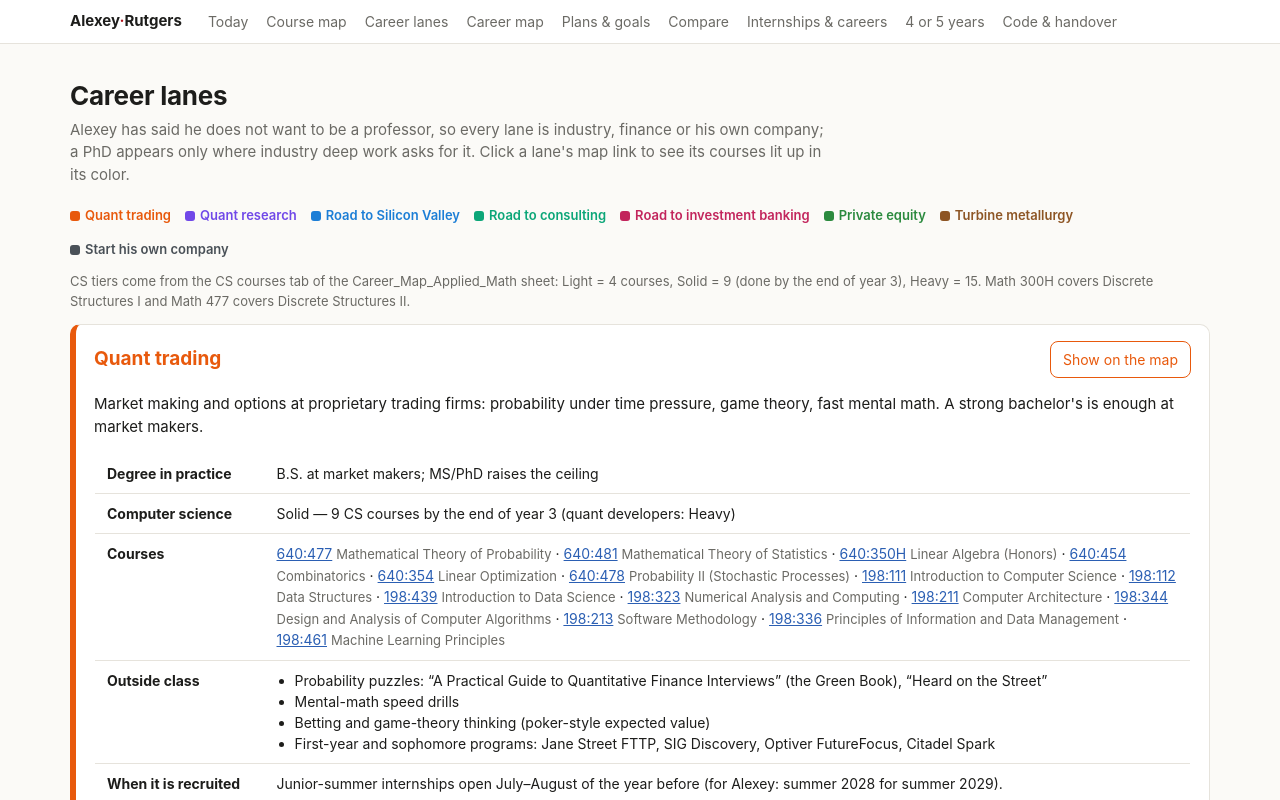
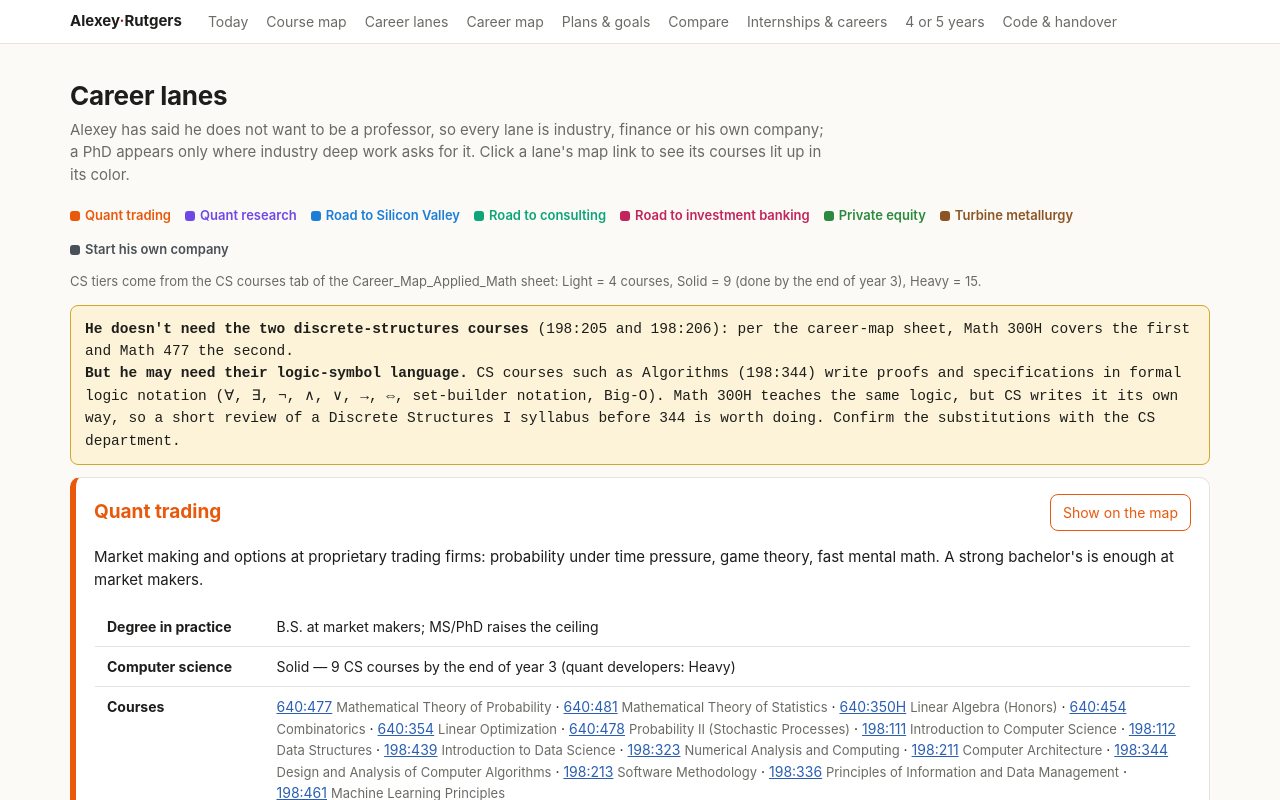
Before and after one commit to matiasbullrich/alexey-planner, a Next.js app: page /lanes in a window 1280 px wide. Shown: the top 800 px of the page. Built offline with nearby package versions, Linux system fonts and the light colour scheme.

Commit message:
Highlight the discrete-structures substitution and the logic-notation caveat

```diff
--- a/app/career-map/page.tsx
+++ b/app/career-map/page.tsx
@@ -1,3 +1,4 @@
+import DiscreteNote from "@/components/DiscreteNote";
 import { allRoles, csCourses, csNotes, shortlist, physicsEngineering, key, CAREER_MAP_URL } from "@/data/careerMap";
 
 const TABS = [
@@ -37,6 +38,7 @@ export default function CareerMapPage() {
       </table>
 
       <h2 id="cs-courses">CS courses</h2>
+      <DiscreteNote />
       <table>
         <thead><tr><th>Tier</th><th>Course</th><th>Title</th><th>Why</th><th>Suggested year</th><th>Notes</th></tr></thead>
         <tbody>{csCourses.map((r) => <tr key={r[1]}><td>{tier(r[0])}</td><td>{r[1]}</td><td><strong>{r[2]}</strong></td><td>{r[3]}</td><td>{r[4]}</td><td className="small muted">{r[5] ?? ""}</td></tr>)}</tbody>
--- a/app/globals.css
+++ b/app/globals.css
@@ -60,3 +60,4 @@ button.primary, .btn.primary { background: var(--ink); color: var(--panel); bord
 .toolbar { display: flex; gap: 8px; flex-wrap: wrap; align-items: center; margin-bottom: 8px; }
 select { font: inherit; font-size: 14px; padding: 6px 8px; border-radius: 8px; border: 1px solid var(--rule); background: var(--panel); color: var(--ink); }
 footer { max-width: 1180px; margin: 0 auto; padding: 16px 20px 40px; color: var(--quiet); font-size: 13px; }
+.mono-note { font-family: "Courier New", Courier, monospace; font-size: 14.5px; line-height: 1.55; background: color-mix(in srgb, #f2c94c 22%, var(--panel)); border: 1px solid #d4a72c; border-radius: 8px; padding: 12px 14px; margin: 12px 0; }
--- a/app/lanes/page.tsx
+++ b/app/lanes/page.tsx
@@ -1,6 +1,7 @@
 import Link from "next/link";
 import { lanes } from "@/data/lanes";
 import { courseById } from "@/data/courses";
+import DiscreteNote from "@/components/DiscreteNote";
 
 export default function LanesPage() {
   return (
@@ -10,7 +11,8 @@ export default function LanesPage() {
       <div className="legend">
         {lanes.map((l) => <a key={l.id} href={`#${l.id}`} style={{ color: l.color, fontWeight: 600, textDecoration: "none" }}><span className="dot" style={{ background: l.color }} />{l.name}</a>)}
       </div>
-      <p className="small muted">CS tiers come from the CS courses tab of the Career_Map_Applied_Math sheet: Light = 4 courses, Solid = 9 (done by the end of year 3), Heavy = 15. Math 300H covers Discrete Structures I and Math 477 covers Discrete Structures II.</p>
+      <p className="small muted">CS tiers come from the CS courses tab of the Career_Map_Applied_Math sheet: Light = 4 courses, Solid = 9 (done by the end of year 3), Heavy = 15.</p>
+      <DiscreteNote />
       <div style={{ display: "flex", flexDirection: "column", gap: 16, marginTop: 12 }}>
         {lanes.map((l) => (
           <section key={l.id} id={l.id} className="card" style={{ borderLeft: `6px solid ${l.color}` }}>
--- /dev/null
+++ b/components/DiscreteNote.tsx
@@ -0,0 +1,8 @@
+export default function DiscreteNote() {
+  return (
+    <div className="mono-note">
+      <strong>He doesn't need the two discrete-structures courses</strong> (198:205 and 198:206): per the career-map sheet, Math 300H covers the first and Math 477 the second.<br />
+      <strong>But he may need their logic-symbol language.</strong> CS courses such as Algorithms (198:344) write proofs and specifications in formal logic notation (∀, ∃, ¬, ∧, ∨, →, ⇔, set-builder notation, Big-O). Math 300H teaches the same logic, but CS writes it its own way, so a short review of a Discrete Structures I syllabus before 344 is worth doing. Confirm the substitutions with the CS department.
+    </div>
+  );
+}
```
